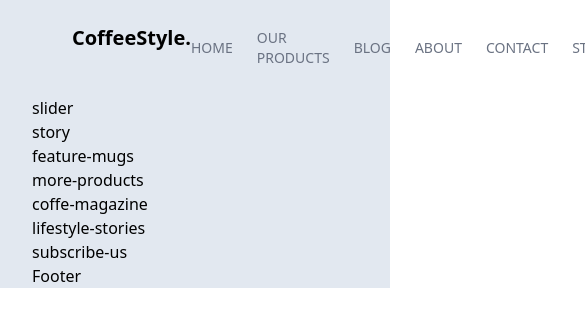
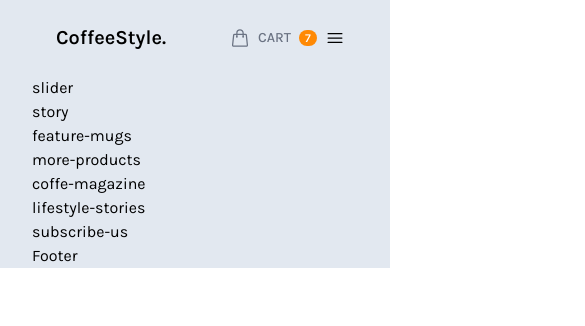
Before and after one commit to hoangtuanqn/tailwindcss-coffee-style, a website: page public/index.html in a window 390 px wide. Both pictures are taken after a click on the element "CoffeeStyle.". Shown: the top 326 px of the page, 585 px wide, since content can reach past the window. Drawn offline with nearby package versions, Linux system fonts and the light colour scheme; files that its build step writes are made by us from their sources.

Commit message:
Reponsive header

```diff
--- a/public/index.html
+++ b/public/index.html
@@ -4,16 +4,18 @@
         <meta charset="UTF-8" />
         <meta name="viewport" content="width=device-width, initial-scale=1.0" />
         <link rel="stylesheet" href="./output.css" />
-        <title>HTUANQN - Coffe Style</title>
+        <link rel="icon" type="image/x-icon" href="/images/favicon/CoffeeStyle.ico" />
+        <title>HTUANQN - Coffee Style</title>
     </head>
     <body>
         <div id="root">
-            <div class="px-8 mx-auto text-base content-wrapper max-w-[1536px] bg-slate-200">
-                <header class="py-6 mx-10">
-                    <nav class="flex flex-row justify-between">
+            <div class="px-8 font-Karla mx-auto text-base content-wrapper max-w-[1536px] bg-slate-200">
+                <header class="p-6 mx-auto">
+                    <nav class="relative flex flex-row justify-between">
                         <div class="text-xl font-semibold cursor-pointer logo basis-2/6 text-centern">CoffeeStyle.</div>
                         <ul
-                            class="flex flex-row items-center justify-end gap-6 text-sm font-medium text-gray-500 uppercase basis-3/6"
+                            id="ht-top-menu"
+                            class="hidden gap-6 text-sm font-medium text-gray-500 uppercase lg:items-center lg:justify-end lg:flex basis-3/6"
                         >
                             <li class="ht-top-menu-item">
                                 <a href="#">Home</a>
@@ -23,13 +25,15 @@
                             <li class="ht-top-menu-item"><a href="#">About</a></li>
                             <li class="ht-top-menu-item"><a href="#">Contact</a></li>
                             <li class="ht-top-menu-item"><a href="#">StyleGuide</a></li>
-                            <li class="ht-top-menu-item"><a href="https://tuanori.vn/" target="_blank">HTUANQN</a></li>
+                            <li class="ht-top-menu-item active">
+                                <a href="https://tuanori.vn/" target="_blank">HTUANQN</a>
+                            </li>
                         </ul>
                         <ul
-                            class="flex items-center justify-start ml-16 text-sm font-medium text-gray-500 uppercase basis-1/6"
+                            class="flex items-center justify-end ml-16 text-sm font-medium text-gray-500 uppercase lg:justify-start basis-3/6 lg:basis-1/6"
                         >
                             <li class="ht-top-menu-item">
-                                <a href="#" class="flex items-center gap-x-1">
+                                <a href="#" class="flex items-center">
                                     <svg
                                         xmlns="http://www.w3.org/2000/svg"
                                         fill="none"
@@ -45,11 +49,28 @@
                                         />
                                     </svg>
 
-                                    <span>Cart</span>
+                                    <span class="mx-2">Cart</span>
                                     <span class="text-white bg-orange-400 ht-icon-circle">7</span>
                                 </a>
                             </li>
                         </ul>
+                        <div class="flex items-center px-2 cursor-pointer sm:px-4 basis-1/6 lg:hidden">
+                            <svg
+                                id="ht-toggle-top-menu-icon"
+                                xmlns="http://www.w3.org/2000/svg"
+                                fill="none"
+                                viewBox="0 0 24 24"
+                                stroke-width="1.5"
+                                stroke="currentColor"
+                                class="ht-icon"
+                            >
+                                <path
+                                    stroke-linecap="round"
+                                    stroke-linejoin="round"
+                                    d="M3.75 6.75h16.5M3.75 12h16.5m-16.5 5.25h16.5"
+                                />
+                            </svg>
+                        </div>
                     </nav>
                 </header>
                 <main>
@@ -66,4 +87,11 @@
         </div>
         <!-- End root -->
     </body>
+    <script
+        src="https://cdnjs.cloudflare.com/ajax/libs/jquery/3.7.1/jquery.min.js"
+        integrity="sha512-v2CJ7UaYy4JwqLDIrZUI/4hqeoQieOmAZNXBeQyjo21dadnwR+8ZaIJVT8EE2iyI61OV8e6M8PP2/4hpQINQ/g=="
+        crossorigin="anonymous"
+        referrerpolicy="no-referrer"
+    ></script>
+    <script src="./js/main.js"></script>
 </html>
--- /dev/null
+++ b/public/js/main.js
@@ -0,0 +1,16 @@
+$(function () {
+    const topMenu = $("#ht-top-menu");
+    const toggleTopMenuIcon = $("#ht-toggle-top-menu-icon");
+
+    // Mẹo - Bấm vô menu thì bật ra, bấm ra ngoài tự động đóng lại
+    $(document).click((e) => {
+        if (toggleTopMenuIcon[0].contains(e.target)) {
+            topMenu.toggleClass("hidden ht-topmenu-expaned animate-slideDown");
+        } else {
+            if (!topMenu.hasClass("hidden")) {
+                topMenu.removeClass("ht-topmenu-expaned animate-slideDown");
+                topMenu.addClass("hidden");
+            }
+        }
+    });
+});
--- a/src/input.css
+++ b/src/input.css
@@ -1,10 +1,24 @@
+@import url("https://fonts.googleapis.com/css2?family=Karla:ital,wght@0,200..800;1,200..800&display=swap");
 @import "tailwindcss";
 @theme {
     --color-light-coffee: #c89f94;
+    --font-Karla: "Karla", "sans-serif";
+    --animate-slideDown: slideDown 0.4s ease-in-out;
+    @keyframes slideDown {
+        0% {
+            transform: translateY(-100%);
+        }
+        100% {
+            transform: translateY(0);
+        }
+    }
 }
 @layer components {
     .ht-top-menu-item {
-        @apply relative py-1 cursor-pointer hover:text-gray-800 after:absolute after:bottom-0 after:left-0 after:w-0 after:bg-light-coffee after:h-0.5 hover:after:w-full after:transition-all after:ease-in-out after:duration-300;
+        @apply relative py-1 cursor-pointer hover:text-gray-800 after:lg:absolute after:lg:bottom-0 after:lg:left-0 after:lg:w-0 after:lg:bg-light-coffee after:lg:h-0.5 hover:after:lg:w-full after:lg:transition-all after:lg:ease-in-out after:lg:duration-300;
+    }
+    .ht-top-menu-item.active {
+        @apply text-gray-800 after:lg:w-full;
     }
     .ht-icon {
         @apply w-5 h-5 inline-block;
@@ -13,3 +27,9 @@
         @apply text-xs text-center rounded-full px-1.5;
     }
 }
+
+@layer components {
+    .ht-topmenu-expaned {
+        @apply absolute top-10 z-50 w-full text-center bg-white;
+    }
+}
```
Also changed, not shown: public/images/favicon/CoffeeStyle.ico (added).
